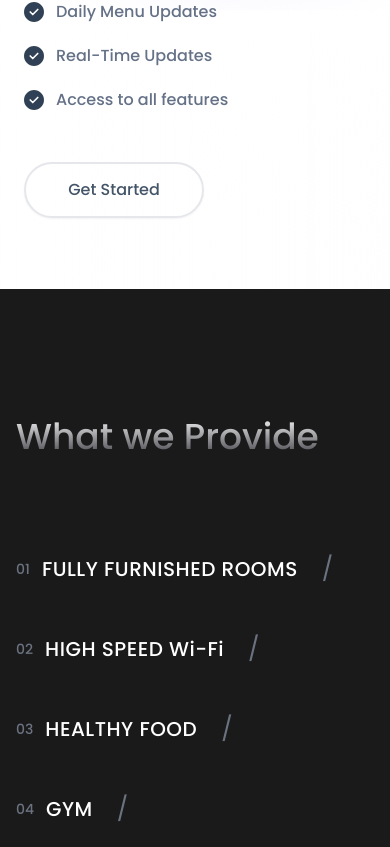
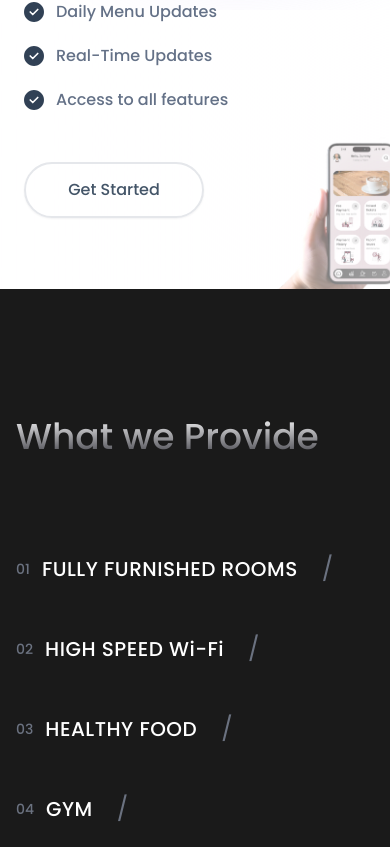
Before and after one commit to WeronzTech/Heavens-Website, a React (Vite) app: page / in a window 390 px wide. Shown: the part 5817-6664 px from the top of the page. Built offline with nearby package versions, Linux system fonts and the light colour scheme.

Commit message:
added animation to the phone image

```diff
--- a/src/components/Amenities.tsx
+++ b/src/components/Amenities.tsx
@@ -39,7 +39,7 @@ const Amenities = () => {
   };
 
   return (
-    <section className="bg-[#1A1A1A] py-32 md:py-48 px-4 md:px-8 lg:px-16 min-h-screen flex items-center">
+    <section className="bg-[#1A1A1A] py-32 md:py-48 px-4 md:px-8 lg:px-16 min-h-screen flex items-center relative overflow-hidden">
       <motion.div
         initial="hidden"
         whileInView="visible"
--- a/src/components/second-cta.tsx
+++ b/src/components/second-cta.tsx
@@ -7,6 +7,22 @@ import ctaPhone from "../assets/app-frame.png";
 import { motion } from "framer-motion";
 
 const SecondCTA = () => {
+  const phoneVariants = {
+    hidden: {
+      opacity: 0,
+      y: 100 // Start 100px below
+    },
+    visible: {
+      opacity: 1,
+      y: 0,
+      transition: {
+        duration: 1,
+        ease: "easeOut",
+        delay: 0.3
+      }
+    }
+  };
+
   return (
     <section
       id="get-app"
@@ -119,11 +135,14 @@ const SecondCTA = () => {
         </motion.div>
       </div>
 
-      <img
+      <motion.img
         src={ctaPhone}
         alt=""
-        className="absolute bottom-0 left-[250px] -z-10 mx-auto hidden w-[1287px] md:block 3xl:left-[300px] 3xl:right-0"
-        //className="absolute bottom-0 left-1/2 -z-10 w-full max-w-[300px] -translate-x-1/2 transform md:left-[250px] md:max-w-[1287px] md:translate-x-0 3xl:left-[300px] 3xl:right-0"
+        variants={phoneVariants}
+        initial="hidden"
+        whileInView="visible"
+        viewport={{ once: true }}
+        className="absolute bottom-0 left-1/2 -z-10 w-full max-w-[300px] -translate-x-1/2 transform md:left-[250px] md:max-w-[1287px] md:translate-x-0 3xl:left-[300px] 3xl:right-0"
       />
       {/* <img
         src={ctaCard}
```
